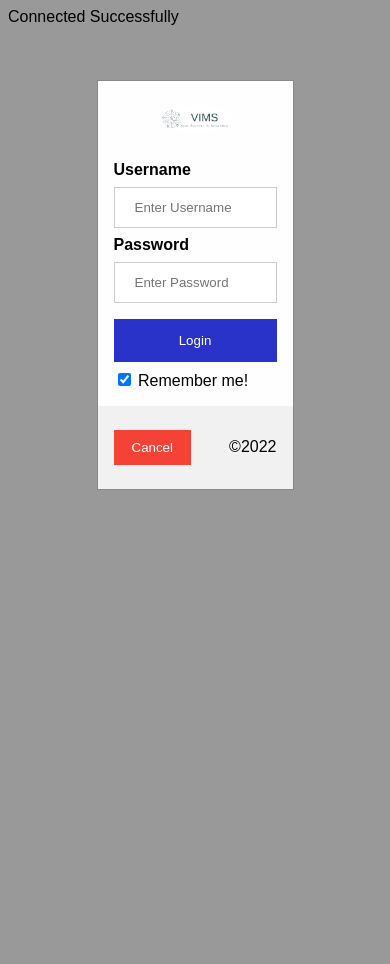
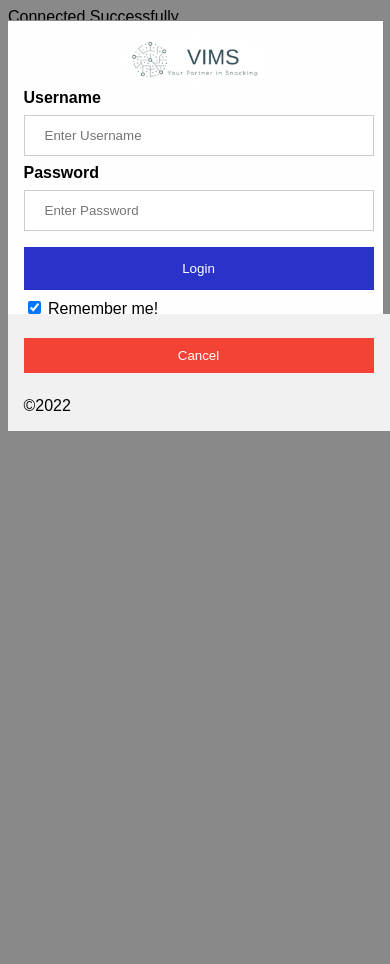
Before and after one commit to nickmac2003/VIMS, a PHP site: page / in a window 390 px wide. Run offline with PHP 8.4, Linux system fonts and the light colour scheme; data that the repository does not hold is empty.

Commit message:
Update style.css

```diff
--- a/vims_website/app/public/css/style.css
+++ b/vims_website/app/public/css/style.css
@@ -1,4 +1,5 @@
 body {
+background-color: rgba(0,0,0,0.4);
 font-family: Arial, Helvetica, sans-serif;
 }
 
@@ -29,7 +30,7 @@ opacity: 0.9;
 
 /* For the cancel button */
 .cancelbtn {
-width: auto;
+width: 100%;
 padding: 10px 18px;
 background-color: #f44336;
 }
@@ -37,8 +38,9 @@ background-color: #f44336;
 /* Center the logo image and position the close button */
 .imgcontainer {
 text-align: center;
-margin: 24px 0 12px 0;
+margin: 12px 0 6px 0;
 position: relative;
+min-width: 350px;
 }
 
 /* logo image */
@@ -47,9 +49,10 @@ width: 40%;
 border-radius: 50%;
 }
 
-
 .container {
+margin-top: -20px;
 padding: 16px;
+min-width: 350px;
 }
 
 span.password {
@@ -66,16 +69,16 @@ top: 0;
 width: 100%; /* Full width */
 height: 100%; /* Full height */
 overflow: auto; /* Enable scroll if needed */
-background-color: rgb(0,0,0); /* Fallback color */
-background-color: rgba(0,0,0,0.4); /* Black w/ opacity */
-padding-top: 60px;
+background-color: rgb(0,0,0,0); /* Fallback color */
+background-color: rgba(0,0,0,0.1); /* Black w/ opacity */
 }
 
 /* Modal content/box */
 .modal-content {
 background-color: #fefefe;
-margin: 5% auto 15% auto;
+margin: 5% auto 5% auto;
 border: 1px solid #888;
+min-width: 390px;
 width: 50%;
 }
 
@@ -111,13 +114,23 @@ to {transform: scale(1);}
 }
 
 /* Change styles for span and cancel button on extra small screens */
-@media screen and (max-width: 300px) {
+@media screen and (max-width: 450px) {
+
+.modal-content {
+        width: 80%;
+        min-width: 375px;
+}
+
 span.password {
-display: block;
-float: none;
+        display: block;
+        float: none;
 }
 
 .cancelbtn {
-width: 100%;
+        width: 100%;
+}
+
+table {
+        max-width: 390px;
 }
 }
```
